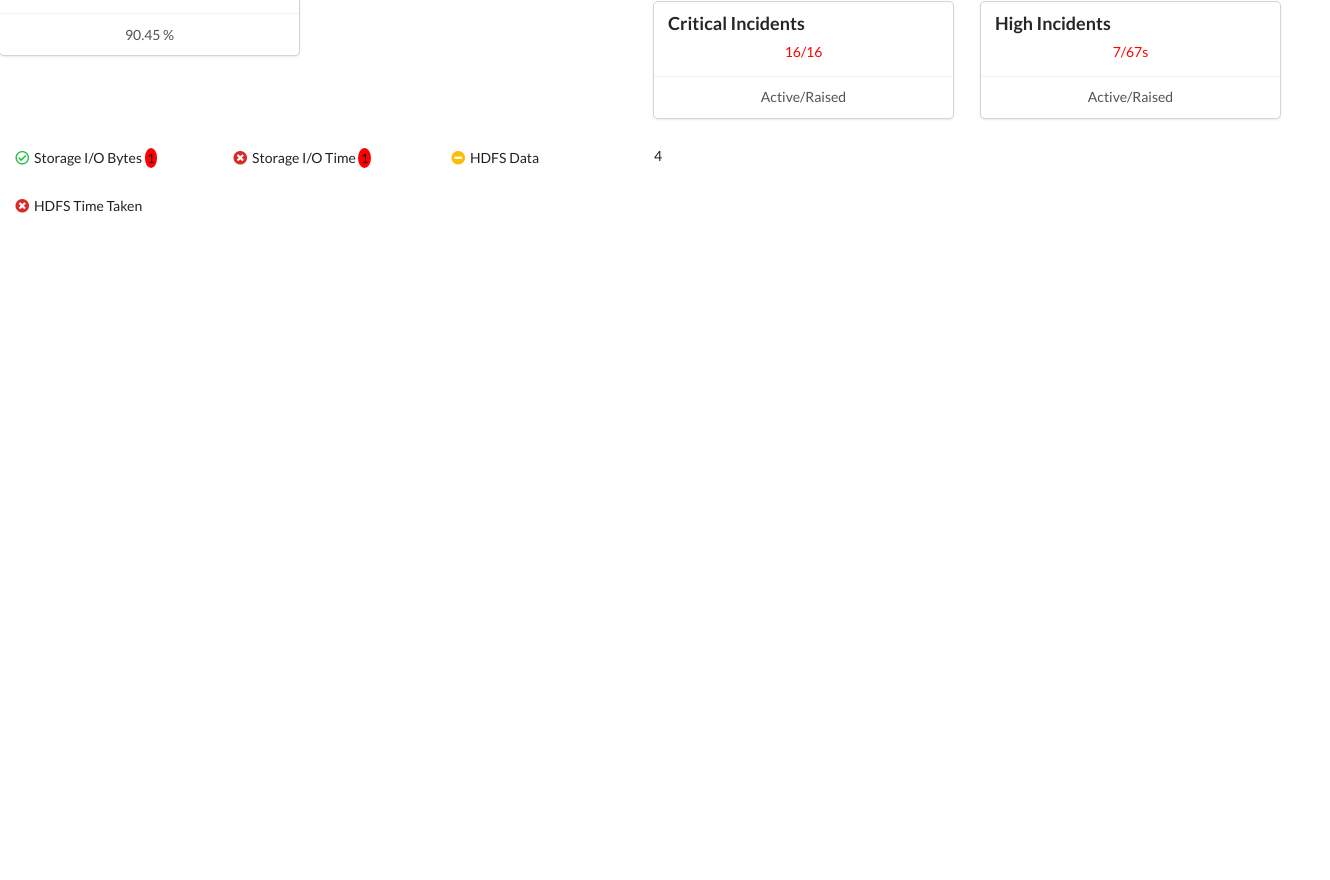
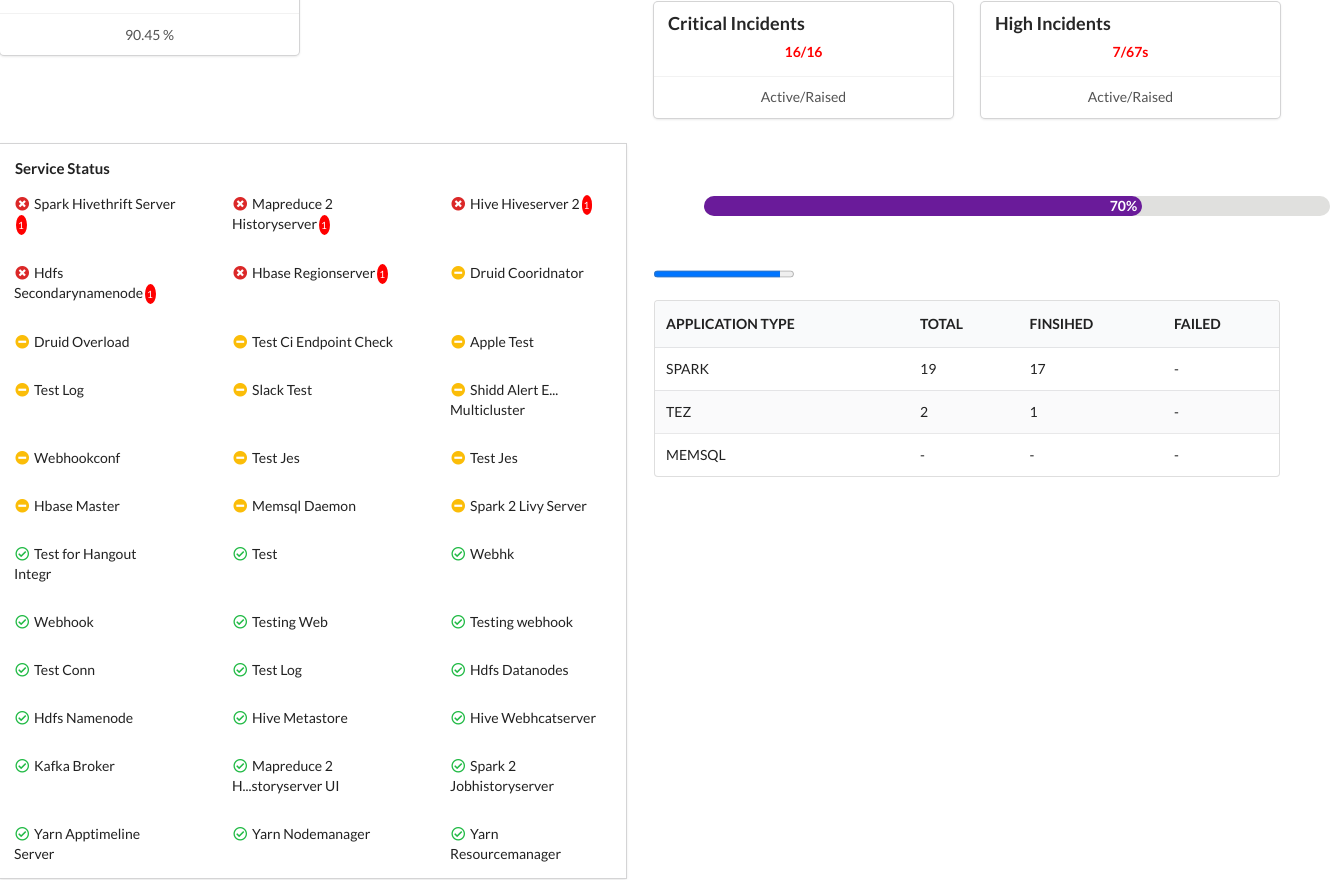
Before and after one commit to evilbugg/dashboard-1, a React (Create React App) app: page / in a window 1280 px wide. Shown: the part 300-1180 px from the top of the page, 1330 px wide, since content can reach past the window. Before the commit the page ends 800 px from the top, so only its background shows below. Built offline with nearby package versions, Linux system fonts and the light colour scheme.

Commit message:
Section 3

```diff
--- a/src/components/App.js
+++ b/src/components/App.js
@@ -4,6 +4,7 @@ import React from 'react';
 import Section1 from './Section1';
 import Section2 from './Section2';
 import Section3 from './Section3';
+import Section4 from './Section4';
 
 /*
 https://stackoverflow.com/questions/29581359/semantic-ui-ui-grid-best-approach-for-layout-rows-columns-vs-segments
@@ -31,7 +32,7 @@ const App = () => {
                     <Section3 />
             </div>
                     <div className="eight wide column">
-                        4
+                    <Section4 />
             </div>
                 </div>
             </div>
--- a/src/components/Card.js
+++ b/src/components/Card.js
@@ -1,7 +1,8 @@
 import React from 'react';
 
 const criticalStyle = {
-    color: "red"
+    color: "red",
+    fontWeight: "bold"
 };
 
 const Card = (props) => {
--- a/src/components/Section3.js
+++ b/src/components/Section3.js
@@ -7,16 +7,26 @@ import { Section3Data } from '../staticData/Section3Data'
 const renderCards = () => {
     return Section3Data.map((obj, index) => {
         return (
-            <StatusCard key={index} name={obj.name} status={obj.status} statusData={obj.statusData}/>
+            <StatusCard key={index} name={obj.name} status={obj.status} statusData={obj.statusData} />
         );
     })
+}
+
+const divStyle = { boxShadow: "0 1px 3px 0 #d4d4d5, 0 0 0 1px #d4d4d5"}
+
+const headerStyle ={
+    paddingLeft: "1em",
+    paddingTop: "1em"
 }
 
 
 const Section3 = () => {
     return (
-        <div className="ui three cards">
-            {renderCards()}
+        <div style={divStyle}>
+            <h4 className="ui header" style={headerStyle}>  Service Status</h4>
+            <div className="ui three cards">
+                {renderCards()}
+            </div>
         </div>
 
     )
--- /dev/null
+++ b/src/components/Section4.js
@@ -0,0 +1,68 @@
+import React from 'react';
+
+import { Section4Data, tableLabel } from '../staticData/Section4Data'
+
+const renderTableData = () => {
+    return Section4Data.map((obj) => {
+        return (
+            <tr>
+                <td>{obj.appType === undefined ? '-' : obj.appType}</td>
+                <td>{obj.total === undefined ? '-' : obj.total}</td>
+                <td>{obj.finsihed === undefined ? '-' : obj.finsihed}</td>
+                <td>{obj.failed === undefined ? '-' : obj.failed}</td>
+            </tr>
+        );
+    })
+};
+
+
+const renderTableDef = () => tableLabel.map((value) => <th>{value}</th>);
+
+const containerStyles = {
+    height: 20,
+    width: '100%',
+    backgroundColor: "#e0e0de",
+    borderRadius: 50,
+    margin: 50
+}
+
+const fillerStyles = {
+    height: '100%',
+    width: `70%`,
+    backgroundColor: '#6a1b9a',
+    borderRadius: 'inherit',
+    textAlign: 'right'
+}
+
+const labelStyles = {
+    padding: 5,
+    color: 'white',
+    fontWeight: 'bold'
+}
+
+const Section4 = () => {
+    return (
+        <div>
+            <div style={containerStyles}>
+                <div style={fillerStyles}>
+                    <span style={labelStyles}>70%</span>
+                </div>
+            </div>
+
+
+            <progress value="90" max="100" />
+            <table className="ui striped table">
+                <thead>
+                    <tr>
+                        {renderTableDef()}
+                    </tr>
+                </thead>
+                <tbody>
+                    {renderTableData()}
+                </tbody>
+            </table>
+        </div>
+    )
+};
+
+export default Section4;
--- a/src/components/StatusCard.js
+++ b/src/components/StatusCard.js
@@ -11,20 +11,21 @@ const statusCardStyle = {
 }
 
 const statusStyle = {
-    borderRadius: "60%",
+    borderRadius: "70%",
     display: "inline-block",
     backgroundColor: "red",
     marginLeft: "0.2em",
     paddingLeft: "0.2em",
-    paddingRight: "0.2em",
-    fontSize: "small"
+    paddingRight: "0.3em",
+    fontSize: "x-small",
+    color : "white"
 }
 
 const getStatusClass = (status) => {
     switch (status) {
         case 'success': return 'check green circle outline icon';
         case 'failure': return 'remove red circle icon';
-        case 'ideal': return 'minus yellow circle icon';
+        case 'idle': return 'minus yellow circle icon';
         default: return undefined;
     }
 }
@@ -42,7 +43,7 @@ const StatusCard = ({ name, status, statusData }) => {
                     displayNo
                     &&
                     <div style={statusStyle}>
-                        1
+                        {statusData}
                     </div>
                 }
             </div>
--- a/src/staticData/Section3Data.js
+++ b/src/staticData/Section3Data.js
@@ -1,24 +1,184 @@
 const Section3Data = [
     {
-        name: 'Storage I/O Bytes',
-        status: 'success',
+        name: 'Spark Hivethrift Server',
+        status: 'failure',
         statusData: 1
     },
     {
-        name: 'Storage I/O Time',
+        name: 'Mapreduce 2 Historyserver',
         status: 'failure',
-        statusData: 2
+        statusData: 1
     },
     {
-        name: 'HDFS Data',
-        status: 'ideal',
+        name: 'Hive Hiveserver 2',
+        status: 'failure',
+        statusData: 1
+    },
+    {
+        name: 'Hdfs Secondarynamenode',
+        status: 'failure',
+        statusData: 1
+    },
+    {
+        name: 'Hbase Regionserver',
+        status: 'failure',
+        statusData: 1
+    },
+    {
+        name: 'Druid Cooridnator',
+        status: 'idle',
         statusData: undefined
     },
     {
-        name: 'HDFS Time Taken',
-        status: 'failure',
+        name: 'Druid Overload',
+        status: 'idle',
         statusData: undefined
-    }
+    },
+    {
+        name: 'Test Ci Endpoint Check',
+        status: 'idle',
+        statusData: undefined
+    },
+    {
+        name: 'Apple Test',
+        status: 'idle',
+        statusData: undefined
+    },
+    {
+        name: 'Test Log',
+        status: 'idle',
+        statusData: undefined
+    },
+    {
+        name: 'Slack Test',
+        status: 'idle',
+        statusData: undefined
+    },
+    {
+        name: 'Shidd Alert E... Multicluster',
+        status: 'idle',
+        statusData: undefined
+    },
+    {
+        name: 'Webhookconf',
+        status: 'idle',
+        statusData: undefined
+    },
+    {
+        name: 'Test Jes',
+        status: 'idle',
+        statusData: undefined
+    },
+    {
+        name: 'Test Jes',
+        status: 'idle',
+        statusData: undefined
+    },
+    {
+        name: 'Hbase Master',
+        status: 'idle',
+        statusData: undefined
+    },
+    {
+        name: 'Memsql Daemon',
+        status: 'idle',
+        statusData: undefined
+    },
+    {
+        name: 'Spark 2 Livy Server',
+        status: 'idle',
+        statusData: undefined
+    },
+    {
+        name: 'Test for Hangout Integr',
+        status: 'success',
+        statusData: undefined
+    },
+    {
+        name: 'Test',
+        status: 'success',
+        statusData: undefined
+    },
+    {
+        name: 'Webhk',
+        status: 'success',
+        statusData: undefined
+    },
+    {
+        name: 'Webhook',
+        status: 'success',
+        statusData: undefined
+    },
+    {
+        name: 'Testing Web',
+        status: 'success',
+        statusData: undefined
+    },
+    {
+        name: 'Testing webhook',
+        status: 'success',
+        statusData: undefined
+    },
+    {
+        name: 'Test Conn',
+        status: 'success',
+        statusData: undefined
+    },
+    {
+        name: 'Test Log',
+        status: 'success',
+        statusData: undefined
+    },
+    {
+        name: 'Hdfs Datanodes',
+        status: 'success',
+        statusData: undefined
+    },
+    {
+        name: 'Hdfs Namenode',
+        status: 'success',
+        statusData: undefined
+    },
+    {
+        name: 'Hive Metastore',
+        status: 'success',
+        statusData: undefined
+    },
+    {
+        name: 'Hive Webhcatserver',
+        status: 'success',
+        statusData: undefined
+    },
+    {
+        name: 'Kafka Broker',
+        status: 'success',
+        statusData: undefined
+    },
+    {
+        name: 'Mapreduce 2 H...storyserver UI',
+        status: 'success',
+        statusData: undefined
+    },
+    {
+        name: 'Spark 2 Jobhistoryserver',
+        status: 'success',
+        statusData: undefined
+    },
+    {
+        name: 'Yarn Apptimeline Server',
+        status: 'success',
+        statusData: undefined
+    },
+    {
+        name: 'Yarn Nodemanager',
+        status: 'success',
+        statusData: undefined
+    },
+    {
+        name: 'Yarn Resourcemanager',
+        status: 'success',
+        statusData: undefined
+    },
 ];
 
 export { Section3Data };
--- /dev/null
+++ b/src/staticData/Section4Data.js
@@ -0,0 +1,30 @@
+const Section4Data = [
+    {
+        appType: 'SPARK',
+        total: 19,
+        finsihed: 17,
+        failed: undefined
+    },
+    {
+        appType: 'TEZ',
+        total: 2,
+        finsihed: 1,
+        failed: undefined
+    },
+    {
+        appType: 'MEMSQL',
+        total: undefined,
+        finsihed: undefined,
+        failed: undefined
+    }
+
+];
+
+const tableLabel = [
+    'APPLICATION TYPE',
+    'TOTAL',
+    'FINSIHED',
+    'FAILED'
+];
+
+export { Section4Data, tableLabel};
```
